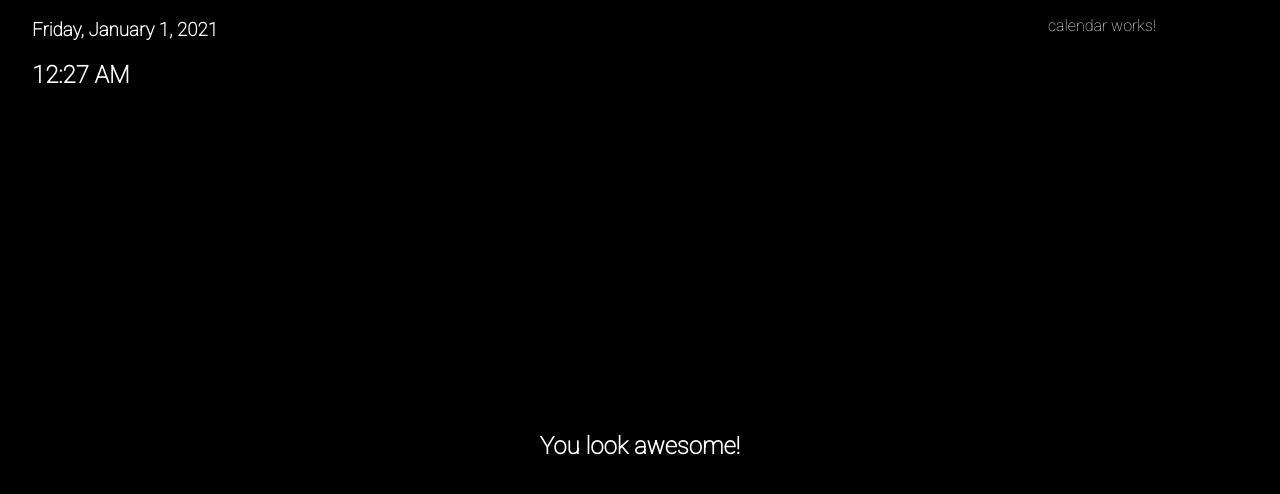
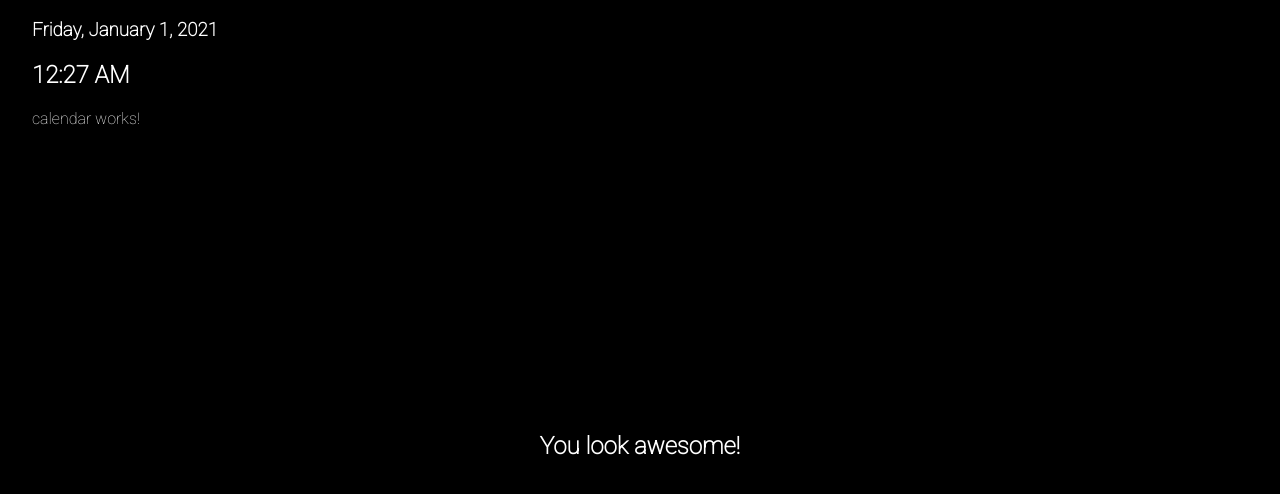
Before and after one commit to hussam-radwan/mirror, an Angular app: page / in a window 1280 px wide. Shown: the top 494 px of the page. Built offline with nearby package versions, Linux system fonts and the light colour scheme; no server answers.

Commit message:
MOD : swap weather with calendar

```diff
--- a/src/app/app.component.html
+++ b/src/app/app.component.html
@@ -1,7 +1,7 @@
 <div class="container">
   <div class="left">
     <app-time></app-time>
-    <app-weather></app-weather>
+    <app-calendar></app-calendar>
   </div>
   <div class="middle">
     <div class="center">
@@ -9,7 +9,8 @@
     </div>
   </div>
   <div class="right">
-    <app-calendar></app-calendar>
+    <app-weather></app-weather>
+
   </div>
   <div class="bottom">
     <app-news></app-news>
```
